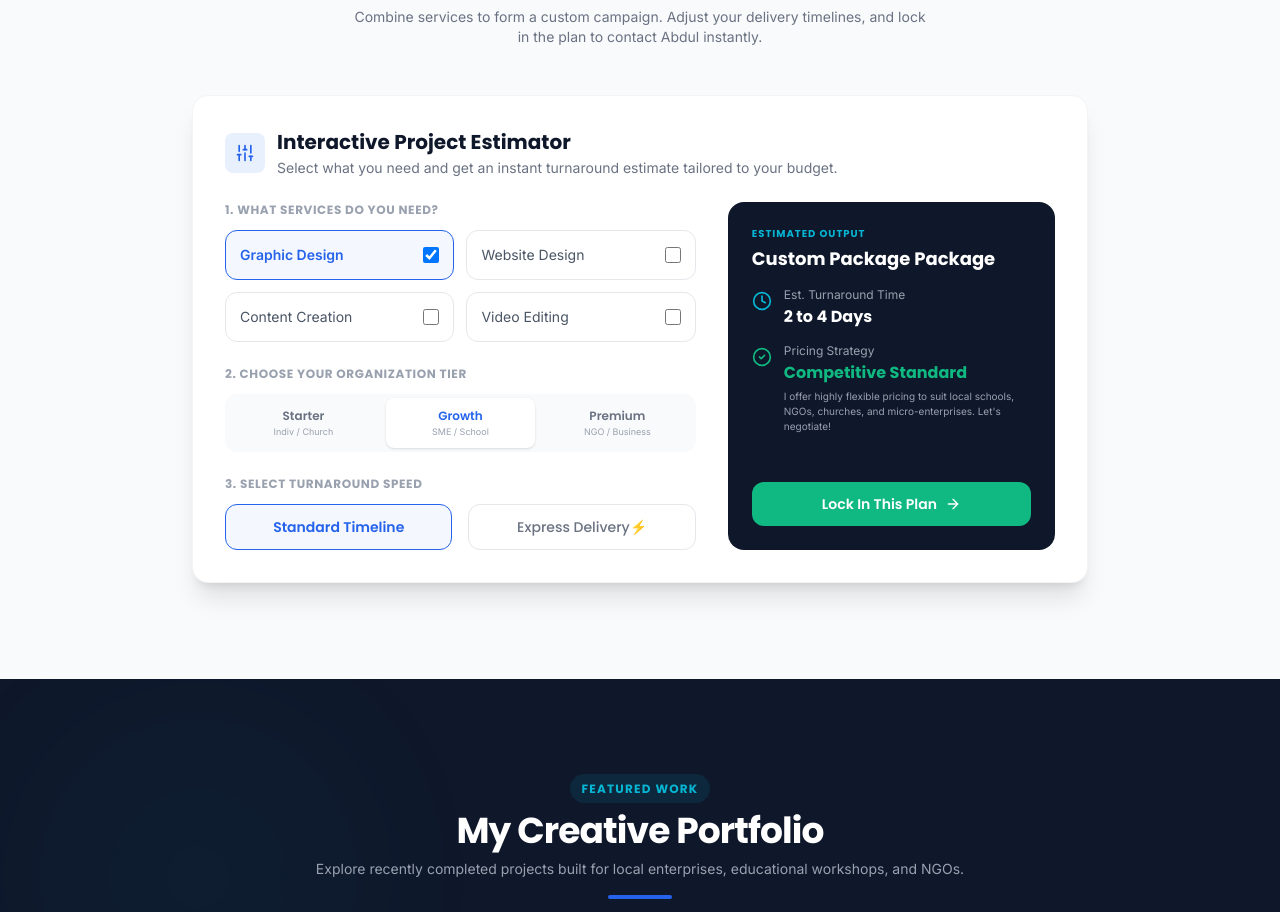
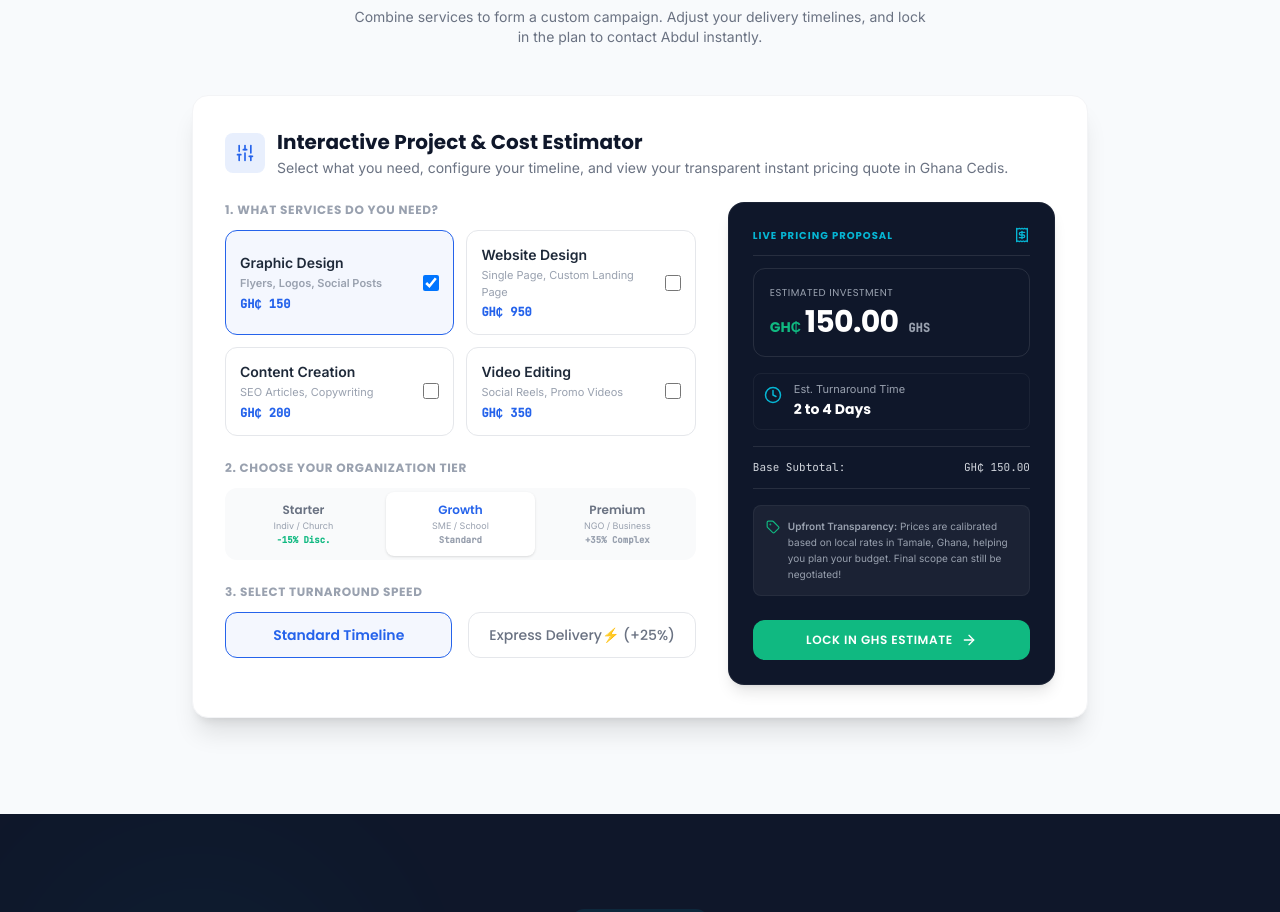
Before and after one commit to smarthubdigitals/BECE-Website, a React (Vite) app: page / in a window 1280 px wide. Shown: the part 4285-5197 px from the top of the page. Built offline with nearby package versions, Linux system fonts and the light colour scheme.

Commit message:
feat(estimator): implement dynamic pricing logic
Update ServiceEstimator to calculate totals based on selected services, tiers, and delivery speeds with updated service metadata.

```diff
--- a/src/components/ServiceEstimator.tsx
+++ b/src/components/ServiceEstimator.tsx
@@ -1,5 +1,5 @@
 import { useState, useEffect } from 'react';
-import { Sliders, Clock, HelpCircle, CheckCircle2, ArrowRight } from 'lucide-react';
+import { Sliders, Clock, HelpCircle, CheckCircle2, ArrowRight, Receipt, Tag, Zap } from 'lucide-react';
 
 interface ServiceEstimatorProps {
   onQuoteRequested: (serviceSummary: string) => void;
@@ -10,16 +10,19 @@ export default function ServiceEstimator({ onQuoteRequested }: ServiceEstimatorP
   const [tier, setTier] = useState<'starter' | 'growth' | 'premium'>('growth');
   const [speed, setSpeed] = useState<'standard' | 'express'>('standard');
   const [estimate, setEstimate] = useState({
-    price: 'Flexible Budget',
+    subtotal: 0,
+    tierAdjustment: 0,
+    speedSurcharge: 0,
+    total: 0,
     days: '2-3 Days',
     summary: '',
   });
 
   const availableServices = [
-    { id: 'srv-1', label: 'Graphic Design', baseDays: 2, icon: 'Palette' },
-    { id: 'srv-2', label: 'Website Design', baseDays: 5, icon: 'Globe' },
-    { id: 'srv-3', label: 'Content Creation', baseDays: 2, icon: 'PenTool' },
-    { id: 'srv-4', label: 'Video Editing', baseDays: 3, icon: 'Video' },
+    { id: 'srv-1', label: 'Graphic Design', baseDays: 2, basePrice: 150, desc: 'Flyers, Logos, Social Posts' },
+    { id: 'srv-2', label: 'Website Design', baseDays: 5, basePrice: 950, desc: 'Single Page, Custom Landing Page' },
+    { id: 'srv-3', label: 'Content Creation', baseDays: 2, basePrice: 200, desc: 'SEO Articles, Copywriting' },
+    { id: 'srv-4', label: 'Video Editing', baseDays: 3, basePrice: 350, desc: 'Social Reels, Promo Videos' },
   ];
 
   const handleToggleService = (id: string) => {
@@ -35,32 +38,48 @@ export default function ServiceEstimator({ onQuoteRequested }: ServiceEstimatorP
   useEffect(() => {
     // Calculate estimated turnaround time and cost tiers
     let totalDays = 0;
+    let baseSubtotal = 0;
     const activeDetails: string[] = [];
 
     availableServices.forEach((service) => {
       if (selectedServices.includes(service.id)) {
         totalDays += service.baseDays;
-        activeDetails.push(service.label);
+        baseSubtotal += service.basePrice;
+        activeDetails.push(`${service.label} (GH₵ ${service.basePrice})`);
       }
     });
 
     // Tier multipliers and descriptions
-    let multiplier = 1;
-    let priceLabel = 'Highly Affordable';
+    let tierMultiplier = 1;
+    let tierText = 'SME / School (Growth Tier)';
 
     if (tier === 'starter') {
-      multiplier = 0.8;
-      priceLabel = 'Budget-Friendly (Starter)';
+      tierMultiplier = 0.85; // 15% discount for churches, students, personal portfolios
+      tierText = 'Starter Level (-15% Church/Indiv Discount)';
     } else if (tier === 'growth') {
-      multiplier = 1;
-      priceLabel = 'Competitive Standard';
+      tierMultiplier = 1.0;
+      tierText = 'Growth Level (Standard SME/School Rate)';
     } else if (tier === 'premium') {
-      multiplier = 1.3;
-      priceLabel = 'Comprehensive (Premium)';
+      tierMultiplier = 1.35; // 35% extra for advanced enterprise-grade additions
+      tierText = 'Premium Level (+35% NGO/Business Complex Add-ons)';
     }
 
-    // Speed modifiers
-    let finalDays = Math.ceil(totalDays * multiplier);
+    const tierAdjustment = baseSubtotal * (tierMultiplier - 1);
+    const afterTier = baseSubtotal + tierAdjustment;
+
+    // Speed multiplier (+25% surcharge for express delivery)
+    let speedMultiplier = 1.0;
+    let speedText = 'Standard speed';
+    if (speed === 'express') {
+      speedMultiplier = 1.25;
+      speedText = 'Express Rush (+25% Speed Surcharge)';
+    }
+
+    const speedSurcharge = afterTier * (speedMultiplier - 1);
+    const finalTotal = afterTier + speedSurcharge;
+
+    // Turnaround days calculation
+    let finalDays = Math.ceil(totalDays * (tier === 'starter' ? 0.9 : tier === 'premium' ? 1.2 : 1.0));
     if (speed === 'express') {
       finalDays = Math.max(1, Math.ceil(finalDays * 0.6));
     }
@@ -71,11 +90,22 @@ export default function ServiceEstimator({ onQuoteRequested }: ServiceEstimatorP
       daysLabel = '24-48 Hours';
     }
 
-    // Generate pre-filled prompt summary
-    const summaryText = `I am interested in: ${activeDetails.join(', ')} (Package level: ${tier.toUpperCase()}, Timeline: ${speed.toUpperCase()}).`;
+    // Format numbers cleanly
+    const formattedTotal = finalTotal.toLocaleString('en-US', { minimumFractionDigits: 2, maximumFractionDigits: 2 });
+
+    // Generate pre-filled prompt summary for Abdul Waheed's inbox
+    const summaryText = `I have used the dynamic project cost estimator to configure a package:
+- Services Needed: ${activeDetails.join(', ')}
+- Organization Tier: ${tierText}
+- Timeline speed: ${speed === 'express' ? 'EXPRESS (Fast-track)' : 'STANDARD'}
+- Estimated Duration: ${daysLabel}
+- Calculated Cost: GH₵ ${formattedTotal} GHS`;
 
     setEstimate({
-      price: priceLabel,
+      subtotal: baseSubtotal,
+      tierAdjustment: tierAdjustment,
+      speedSurcharge: speedSurcharge,
+      total: finalTotal,
       days: daysLabel,
       summary: summaryText,
     });
@@ -93,10 +123,10 @@ export default function ServiceEstimator({ onQuoteRequested }: ServiceEstimatorP
         </div>
         <div>
           <h3 className="font-poppins font-bold text-lg sm:text-xl text-navy">
-            Interactive Project Estimator
+            Interactive Project & Cost Estimator
           </h3>
           <p className="font-sans text-xs sm:text-sm text-gray-500 mt-0.5">
-            Select what you need and get an instant turnaround estimate tailored to your budget.
+            Select what you need, configure your timeline, and view your transparent instant pricing quote in Ghana Cedis.
           </p>
         </div>
       </div>
@@ -122,12 +152,16 @@ export default function ServiceEstimator({ onQuoteRequested }: ServiceEstimatorP
                         : 'border-gray-200 hover:border-gray-300 text-gray-600'
                     }`}
                   >
-                    <span className="font-sans text-sm">{service.label}</span>
+                    <div className="flex flex-col pr-2">
+                      <span className="font-sans text-sm font-semibold text-gray-800">{service.label}</span>
+                      <span className="font-sans text-[11px] text-gray-400 mt-0.5">{service.desc}</span>
+                      <span className="font-mono text-xs text-royal font-semibold mt-1">GH₵ {service.basePrice}</span>
+                    </div>
                     <input
                       type="checkbox"
                       checked={isSelected}
                       readOnly
-                      className="w-4 h-4 text-royal focus:ring-royal rounded border-gray-300"
+                      className="w-4 h-4 text-royal focus:ring-royal rounded border-gray-300 cursor-pointer"
                     />
                   </button>
                 );
@@ -142,9 +176,9 @@ export default function ServiceEstimator({ onQuoteRequested }: ServiceEstimatorP
             </label>
             <div className="grid grid-cols-3 gap-2 bg-gray-50 p-1 rounded-xl">
               {[
-                { id: 'starter', label: 'Starter', desc: 'Indiv / Church' },
-                { id: 'growth', label: 'Growth', desc: 'SME / School' },
-                { id: 'premium', label: 'Premium', desc: 'NGO / Business' },
+                { id: 'starter', label: 'Starter', desc: 'Indiv / Church', rate: '-15% Disc.' },
+                { id: 'growth', label: 'Growth', desc: 'SME / School', rate: 'Standard' },
+                { id: 'premium', label: 'Premium', desc: 'NGO / Business', rate: '+35% Complex' },
               ].map((t) => (
                 <button
                   key={t.id}
@@ -158,6 +192,9 @@ export default function ServiceEstimator({ onQuoteRequested }: ServiceEstimatorP
                   <span className="block">{t.label}</span>
                   <span className="block font-sans text-[9px] text-gray-400 mt-0.5 font-normal">
                     {t.desc}
+                  </span>
+                  <span className={`block font-mono text-[9px] mt-0.5 ${t.id === 'starter' ? 'text-emerald-cta font-semibold' : 'text-gray-400'}`}>
+                    {t.rate}
                   </span>
                 </button>
               ))}
@@ -188,56 +225,84 @@ export default function ServiceEstimator({ onQuoteRequested }: ServiceEstimatorP
                     : 'border-gray-200 hover:border-gray-300 text-gray-500'
                 }`}
               >
-                Express Delivery⚡
+                Express Delivery⚡ (+25%)
               </button>
             </div>
           </div>
         </div>
 
         {/* Estimation Results Panel */}
-        <div className="md:col-span-5 bg-navy text-white p-6 rounded-2xl flex flex-col justify-between self-stretch">
+        <div className="md:col-span-5 bg-navy text-white p-6 rounded-2xl flex flex-col justify-between self-stretch shadow-lg border border-white/5">
           <div>
-            <span className="text-cyan-accent text-[10px] font-poppins font-bold uppercase tracking-widest block mb-1">
-              Estimated Output
+            <div className="flex items-center justify-between mb-3 border-b border-white/10 pb-3">
+              <span className="text-cyan-accent text-[10px] font-poppins font-bold uppercase tracking-widest block">
+                Live Pricing Proposal
               </span>
-            <h4 className="font-poppins font-bold text-lg text-white mb-4">
-              Custom Package Package
-            </h4>
+              <Receipt className="w-4 h-4 text-cyan-accent" />
+            </div>
 
-            <div className="space-y-4">
+            {/* Estimated Total */}
+            <div className="bg-navy-light/50 border border-white/10 rounded-xl p-4 mb-4">
+              <span className="text-[10px] font-poppins uppercase tracking-wider text-gray-400 block mb-1">
+                Estimated Investment
+              </span>
+              <div className="flex items-baseline space-x-1">
+                <span className="text-sm font-poppins font-bold text-emerald-cta">GH₵</span>
+                <span className="text-3xl font-poppins font-bold text-white tracking-tight">
+                  {estimate.total.toLocaleString('en-US', { minimumFractionDigits: 2, maximumFractionDigits: 2 })}
+                </span>
+                <span className="text-xs font-mono text-gray-400 ml-1.5 font-bold">GHS</span>
+              </div>
+            </div>
+
             {/* Turnaround speed indicator */}
-              <div className="flex items-start space-x-3">
-                <Clock className="w-5 h-5 text-cyan-accent mt-0.5 shrink-0" />
+            <div className="flex items-start space-x-3 mb-4 bg-navy-light/20 p-2.5 rounded-lg border border-white/5">
+              <Clock className="w-4.5 h-4.5 text-cyan-accent mt-0.5 shrink-0" />
               <div>
-                  <p className="font-sans text-xs text-gray-400 leading-none">Est. Turnaround Time</p>
-                  <p className="font-poppins font-bold text-base text-white mt-1">
+                <p className="font-sans text-[11px] text-gray-400 leading-none">Est. Turnaround Time</p>
+                <p className="font-poppins font-bold text-sm text-white mt-1">
                   {estimate.days}
                 </p>
               </div>
             </div>
 
-              {/* Budget transparency block */}
-              <div className="flex items-start space-x-3">
-                <CheckCircle2 className="w-5 h-5 text-emerald-cta mt-0.5 shrink-0" />
-                <div>
-                  <p className="font-sans text-xs text-gray-400 leading-none">Pricing Strategy</p>
-                  <p className="font-poppins font-bold text-base text-emerald-cta mt-1">
-                    {estimate.price}
+            {/* Receipt Breakdown details */}
+            <div className="space-y-1.5 border-t border-b border-white/10 py-3 my-4 font-mono text-[11px] text-gray-300">
+              <div className="flex justify-between">
+                <span>Base Subtotal:</span>
+                <span>GH₵ {estimate.subtotal.toFixed(2)}</span>
+              </div>
+
+              {estimate.tierAdjustment !== 0 && (
+                <div className={`flex justify-between ${estimate.tierAdjustment < 0 ? 'text-emerald-cta' : 'text-cyan-accent'}`}>
+                  <span>Tier Adjustment:</span>
+                  <span>{estimate.tierAdjustment < 0 ? '-' : '+'}GH₵ {Math.abs(estimate.tierAdjustment).toFixed(2)}</span>
+                </div>
+              )}
+
+              {estimate.speedSurcharge > 0 && (
+                <div className="flex justify-between text-yellow-400">
+                  <span>Express Delivery Surcharge:</span>
+                  <span>+GH₵ {estimate.speedSurcharge.toFixed(2)}</span>
+                </div>
+              )}
+            </div>
+
+            {/* Note reinforcing local trust */}
+            <div className="flex items-start space-x-2 mt-4 text-[10px] text-gray-400 leading-relaxed bg-white/5 p-3 rounded-lg border border-white/5">
+              <Tag className="w-3.5 h-3.5 text-emerald-cta shrink-0 mt-0.5" />
+              <p>
+                <strong>Upfront Transparency:</strong> Prices are calibrated based on local rates in Tamale, Ghana, helping you plan your budget. Final scope can still be negotiated!
               </p>
-                  <p className="font-sans text-[10px] text-gray-400 mt-1 leading-normal">
-                    I offer highly flexible pricing to suit local schools, NGOs, churches, and micro-enterprises. Let&apos;s negotiate!
-                  </p>
-                </div>
-              </div>
             </div>
           </div>
 
           <button
             id="estimator-submit-quote"
             onClick={handleSubmitQuote}
-            className="w-full bg-emerald-cta hover:bg-emerald-cta/90 text-white mt-8 py-3 rounded-xl font-poppins font-semibold text-sm transition-all duration-300 flex items-center justify-center space-x-2 hover:shadow-lg hover:shadow-emerald-cta/25 cursor-pointer"
+            className="w-full bg-emerald-cta hover:bg-emerald-cta/90 text-white mt-6 py-3 rounded-xl font-poppins font-semibold text-xs transition-all duration-300 flex items-center justify-center space-x-2 hover:shadow-lg hover:shadow-emerald-cta/25 cursor-pointer uppercase tracking-wider"
           >
-            <span>Lock In This Plan</span>
+            <span>Lock In GHS Estimate</span>
             <ArrowRight className="w-4 h-4" />
           </button>
         </div>
```
Lines whose indentation alone changed are shown as unchanged.
